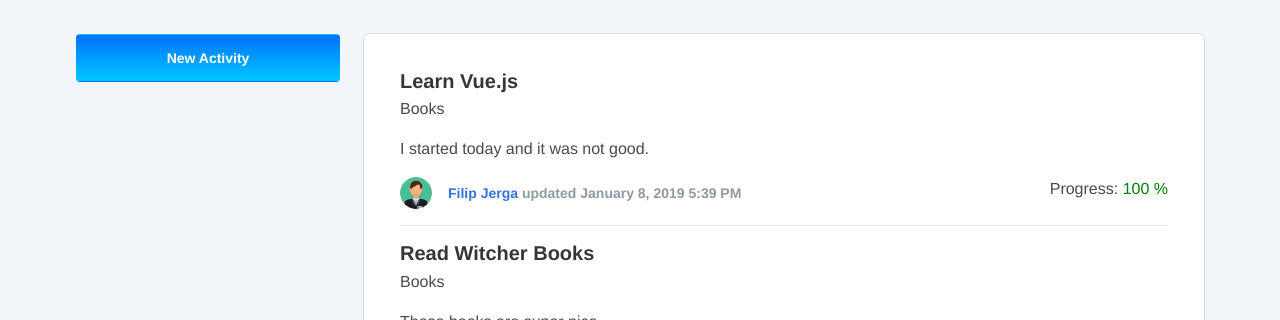
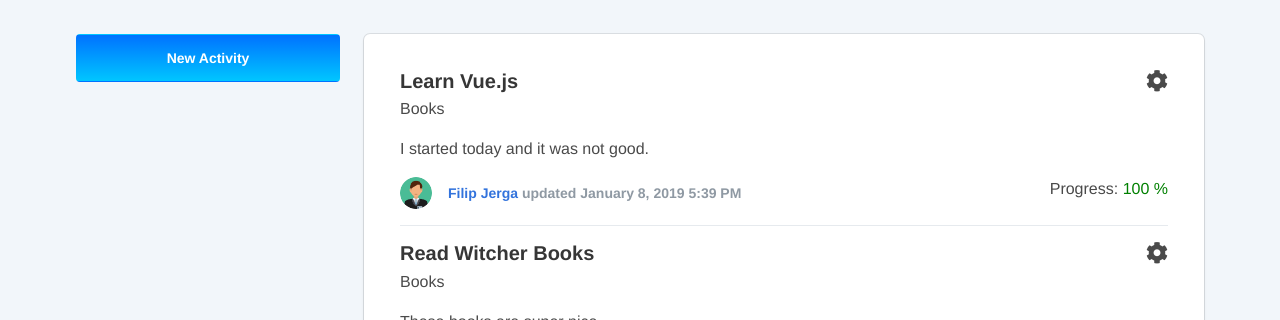
Before and after one commit to Jerga99/vue-activity-course, a Vue app: page / in a window 1280 px wide. Shown: the part 171-491 px from the top of the page. Built offline with nearby package versions, Linux system fonts and the light colour scheme.

Commit message:
21 Delete Activity Part 1

```diff
--- a/package.json
+++ b/package.json
@@ -9,6 +9,8 @@
   },
   "dependencies": {
     "moment": "^2.24.0",
+    "node-sass": "^4.11.0",
+    "sass-loader": "^7.1.0",
     "vue": "^2.5.22"
   },
   "devDependencies": {
--- a/public/index.html
+++ b/public/index.html
@@ -6,6 +6,7 @@
     <meta name="viewport" content="width=device-width,initial-scale=1.0">
     <link rel="icon" href="<%= BASE_URL %>favicon.ico">
     <link rel="stylesheet" href="https://maxcdn.bootstrapcdn.com/font-awesome/4.7.0/css/font-awesome.min.css">
+    <link rel="stylesheet" href="https://use.fontawesome.com/releases/v5.7.1/css/all.css" integrity="sha384-fnmOCqbTlWIlj8LyTjo7mOUStjsKC4pOpQbqyi7RrhN7udi9RwhKkMHpvLbHG9Sr" crossorigin="anonymous">
     <link href="https://fonts.googleapis.com/css?family=Open+Sans:300,400,700" rel="stylesheet">
     <!-- Bulma Version 0.7.2-->
     <link rel="stylesheet" href="https://cdnjs.cloudflare.com/ajax/libs/bulma/0.7.2/css/bulma.min.css" />
--- a/src/App.vue
+++ b/src/App.vue
@@ -29,6 +29,7 @@
                 :key="activity.id"
                 :activity="activity"
                 :categories="categories"
+                @activityDeleted="handleActivityDelete"
               />
             </div>
             <div v-if="!isFetching">
@@ -106,6 +107,9 @@ export default {
     addActivity (newActivity) {
       debugger
       Vue.set(this.activities, newActivity.id, newActivity)
+    },
+    handleActivityDelete (activity) {
+      console.log(activity)
     }
   }
 }
--- a/src/components/ActivityItem.vue
+++ b/src/components/ActivityItem.vue
@@ -1,6 +1,9 @@
 <template>
   <article class="post">
-    <h4 class="title">{{ activity.title }}</h4>
+    <div class="activity-title-wrapper">
+      <h4 class="activity-title">{{ activity.title }}</h4>
+      <i class="fas fa-cog activity-settings" @click="isMenuDisplayed = !isMenuDisplayed" />
+    </div>
     <p>{{ textUtility_capitilize(categories[activity.category].text) }}</p>
     <p>{{ activity.notes }}</p>
     <div class="media">
@@ -20,6 +23,10 @@
         <span>Progress: <span :style="{'color': activityProgress}">{{ activity.progress }} %</span></span>
       </div>
     </div>
+    <div v-if="isMenuDisplayed" class="activity-controll">
+      <a class="button is-warning">Edit</a>
+      <a class="button is-danger" @click="deleteActivity">Delete</a>
+    </div>
   </article>
 </template>
 
@@ -37,6 +44,11 @@
         required: true
       }
     },
+    data () {
+      return {
+        isMenuDisplayed: false
+      }
+    },
     computed: {
       activityProgress () {
         const progress = this.activity.progress
@@ -51,11 +63,38 @@
           return 'green'
         }
       }
+    },
+    methods: {
+      deleteActivity () {
+        this.$emit('activityDeleted', this.activity)
+      }
     }
   }
 </script>
 
-<style scoped>
+<style lang="scss" scoped>
+
+.activity-title {
+  margin-bottom: 5px;
+  display: inline-block;
+}
+
+.activity-settings {
+  float: right;
+  font-size: 22px;
+
+  &:hover {
+    cursor: pointer;
+  }
+}
+
+.activity-controll {
+  margin: 20px 0 0 0;
+
+  a {
+    margin-right: 5px;
+  }
+}
 
 .post .title {
   margin-bottom: 5px;
```
Also changed, not shown: Assigments.txt, 1 other file (tests, documents, lock files or other folders).
